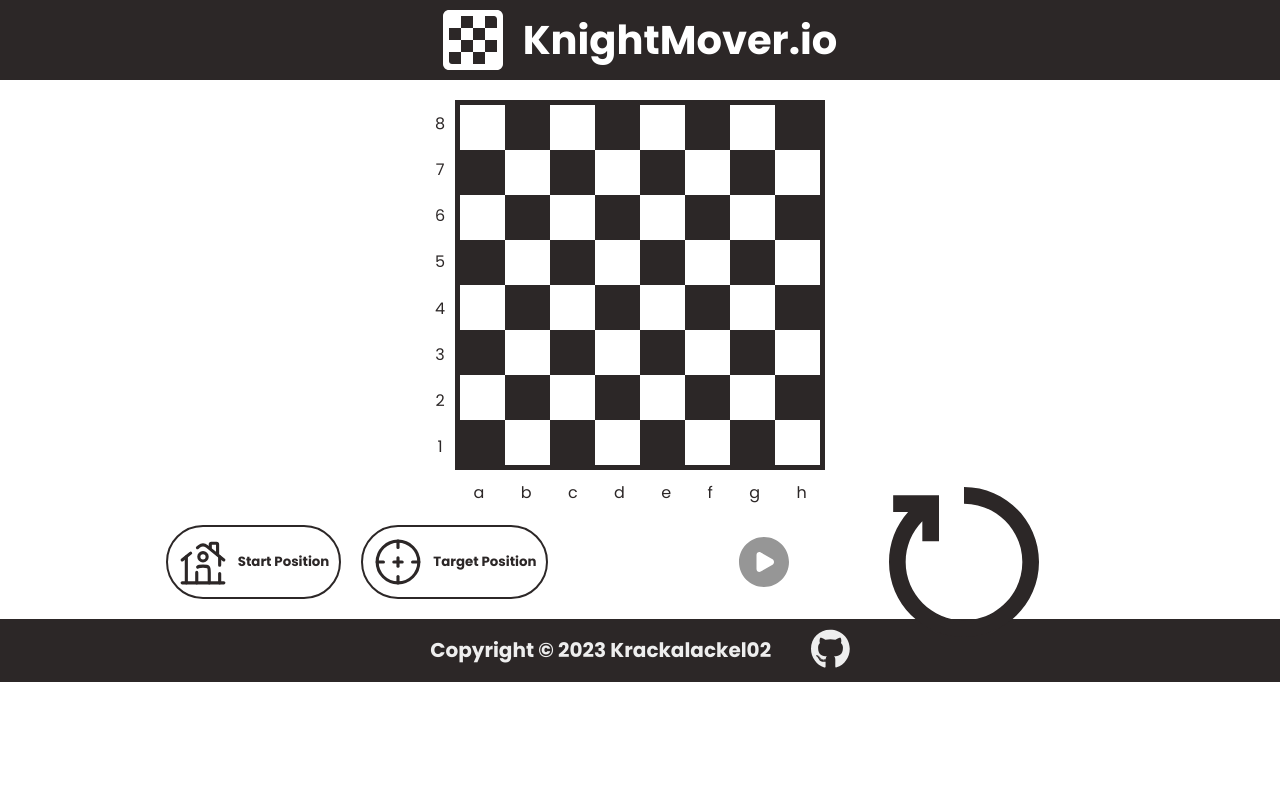
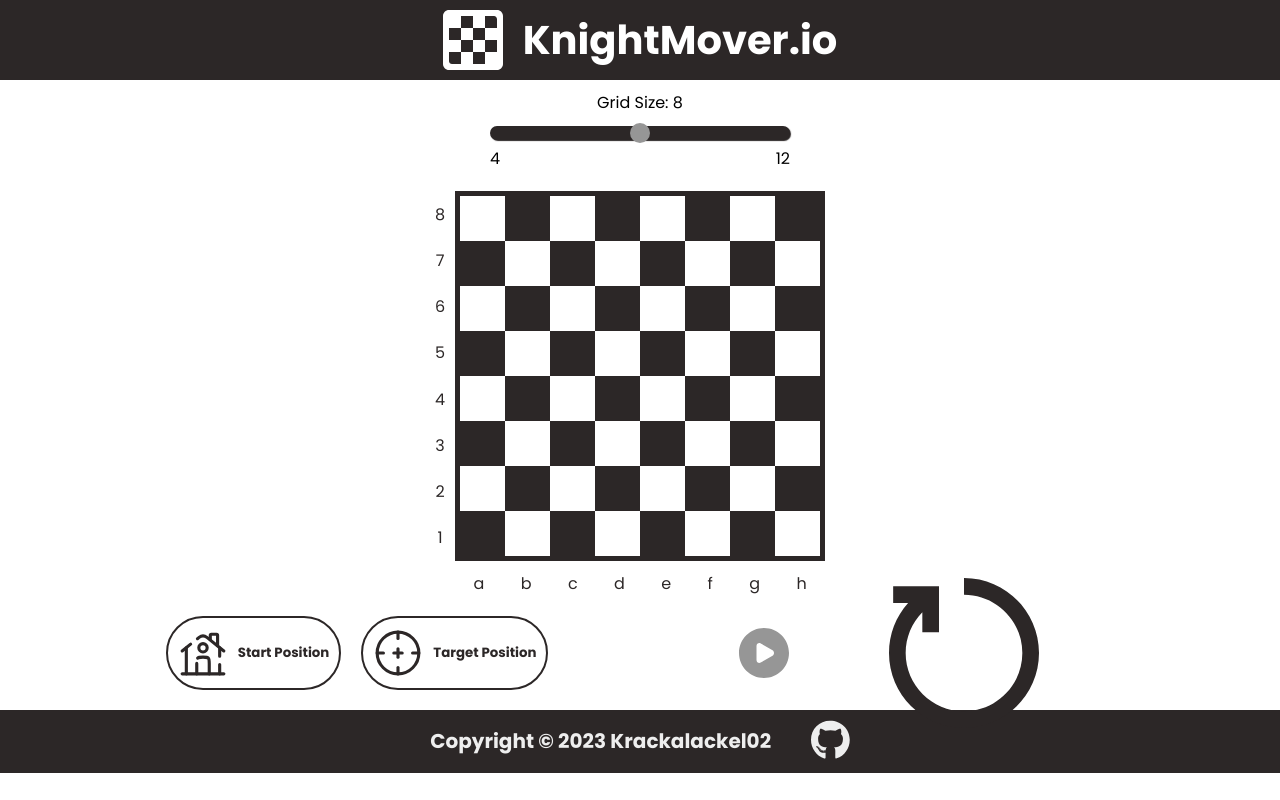
Before and after one commit to krackalackel02/Knights, a React (Vite) app: page / in a window 1280 px wide. Built offline with nearby package versions, Linux system fonts and the light colour scheme.

Commit message:
added slider to change grid size

```diff
--- a/src/App.jsx
+++ b/src/App.jsx
@@ -3,11 +3,13 @@ import Board from "./features/Board/components/Board";
 import Buttons from "./components/Buttons";
 import Footer from "./components/Footer";
 import Header from "./components/Header";
+import Slider from "./components/SLider";
 import { GameProvider } from "./features/Board/gameContext";
 const App = () => {
 	return (
 		<GameProvider>
 			<Header />
+			<Slider/>
 			<Board />
 			<Buttons />
 			<Footer />
--- /dev/null
+++ b/src/components/SLider.jsx
@@ -0,0 +1,43 @@
+import React, { useRef } from "react";
+import { ACTIONS } from "../features/Board/gameReducer";
+import { useGame } from "../features/Board/gameContext";
+import "./Slider.css";
+
+export default function Slider() {
+    const { state, dispatch } = useGame();
+    const sliderVal = useRef();
+    const sliderDef=8
+    const sliderMin=4
+    const sliderMax=12
+
+    const handleChange = (e) => {
+        const sliderValue = sliderVal.current.value;
+        dispatch({ type: ACTIONS.CHANGEGRID, payload: { grid: sliderValue } });
+    };
+
+    return (
+        <div className="slider-grid">
+            <label htmlFor="range" className="slider-label">
+                Grid Size: {sliderVal.current?.value || sliderDef}
+            </label>
+            <div className="slider-input">
+                <input
+                    type="range"
+                    name="range"
+                    id="range"
+                    min={sliderMin}
+                    max={sliderMax}
+                    step={1}
+                    defaultValue={sliderDef}
+                    onChange={handleChange}
+                    className="slider-input"
+                    ref={sliderVal}
+                />
+                <div className="slider-val">
+                    <div>{sliderMin}</div>
+                    <div>{sliderMax}</div>
+                </div>
+            </div>
+        </div>
+    );
+}
--- /dev/null
+++ b/src/components/Slider.css
@@ -0,0 +1,107 @@
+.slider-grid {
+	display: flex;
+	flex-direction: column;
+	align-items: center;
+	gap: 5px;
+    margin-top: 10px;
+}
+.slider-input{
+    width: 300px;
+    display: flex;
+    flex-direction: column;
+    align-content: center;
+}
+.slider-val{
+    display: flex;
+    align-items: center;
+    justify-content: space-between;
+}
+input[type="range"] {
+	height: 26px;
+	-webkit-appearance: none;
+	appearance: none;
+    width: 100%;
+}
+input[type="range"]:focus {
+	outline: none;
+}
+input[type="range"]::-webkit-slider-runnable-track {
+	width: 100%;
+	height: 14px;
+	cursor: pointer;
+	animate: 0.2s;
+	box-shadow: 1px 1px 1px var(--global-theme);
+	background: var(--global-theme);
+	border-radius: 14px;
+	border: 0px solid #000000;
+}
+input[type="range"]::-webkit-slider-thumb {
+	box-shadow: 0px 0px 0px #000000;
+	border: 0px solid #000000;
+	height: 20px;
+	width: 20px;
+	border-radius: 24px;
+	background: var(--play-disabled);
+	cursor: pointer;
+	-webkit-appearance: none;
+	margin-top: -3px;
+}
+input[type="range"]:focus::-webkit-slider-runnable-track {
+	background: var(--global-theme);
+}
+input[type="range"]::-moz-range-track {
+	width: 100%;
+	height: 14px;
+	cursor: pointer;
+	animate: 0.2s;
+	box-shadow: 1px 1px 1px var(--global-theme);
+	background: var(--global-theme);
+	border-radius: 14px;
+	border: 0px solid #000000;
+}
+input[type="range"]::-moz-range-thumb {
+	box-shadow: 0px 0px 0px #000000;
+	border: 0px solid #000000;
+	height: 20px;
+	width: 20px;
+	border-radius: 24px;
+	background: var(--play-disabled);
+	cursor: pointer;
+}
+input[type="range"]::-ms-track {
+	width: 100%;
+	height: 14px;
+	cursor: pointer;
+	animate: 0.2s;
+	background: transparent;
+	border-color: transparent;
+	color: transparent;
+}
+input[type="range"]::-ms-fill-lower {
+	background: var(--global-theme);
+	border: 0px solid #000000;
+	border-radius: 28px;
+	box-shadow: 1px 1px 1px var(--global-theme);
+}
+input[type="range"]::-ms-fill-upper {
+	background: var(--global-theme);
+	border: 0px solid #000000;
+	border-radius: 28px;
+	box-shadow: 1px 1px 1px var(--global-theme);
+}
+input[type="range"]::-ms-thumb {
+	margin-top: 1px;
+	box-shadow: 0px 0px 0px #000000;
+	border: 0px solid #000000;
+	height: 20px;
+	width: 20px;
+	border-radius: 24px;
+	background: var(--play-disabled);
+	cursor: pointer;
+}
+input[type="range"]:focus::-ms-fill-lower {
+	background: var(--global-theme);
+}
+input[type="range"]:focus::-ms-fill-upper {
+	background: var(--global-theme);
+}
--- a/src/features/Board/board.js
+++ b/src/features/Board/board.js
@@ -9,7 +9,7 @@ export default function BoardCreator(numRows) {
 	}
 	Rows.forEach((row) => {
 		Columns.forEach((column) => {
-			List.push(`${row + column}`);
+			List.push(`${row + "-" + column}`);
 		});
 	});
 	return { Rows, Columns, List };
--- a/src/features/Board/components/Board.jsx
+++ b/src/features/Board/components/Board.jsx
@@ -34,7 +34,7 @@ const Board = () => {
 		}
 	};
 
-	const numRows = 8;
+	const numRows = state.gridSize;
 	const board = BoardCreator(numRows);
 	let alt = true;
 	let dark = false;
--- a/src/features/Board/gameReducer.js
+++ b/src/features/Board/gameReducer.js
@@ -1,4 +1,5 @@
 import { knightMoves, convert } from "../Knight/knight";
+import BoardCreator from "./board";
 export const ACTIONS = {
 	WAITFORSTARTBUTTON: "waitForStartButton",
 	WAITFORSTARTPOS: "waitForStartPos",
@@ -8,6 +9,7 @@ export const ACTIONS = {
 	SETTARGETPOS: "setTargetPos",
 	PLAY: "play",
 	RESET_GAME: "resetGame",
+	CHANGEGRID: "changeGrid",
 };
 
 export const initialGameState = {
@@ -17,6 +19,7 @@ export const initialGameState = {
 	targetPos: null,
 	isPlaying: false,
 	path: null,
+	gridSize: 8,
 };
 
 const reducerGame = (state, action) => {
@@ -55,17 +58,29 @@ const reducerGame = (state, action) => {
 			};
 
 		case ACTIONS.PLAY:
+			console.log(state.path);
 			return {
 				...state,
 				activeButton: null,
 				isPlaying: true,
 				waitingFor: null,
-				path: knightMoves(convert(state.startPos), convert(state.targetPos)),
+				path: knightMoves(
+					convert(state.startPos),
+					convert(state.targetPos),
+					BoardCreator(state.gridSize).List.map((item) => {
+						return convert(item);
+					})
+				),
 			};
 
 		case ACTIONS.RESET_GAME:
-			return { ...initialGameState };
+			return { ...initialGameState, gridSize: state.gridSize };
 
+		case ACTIONS.CHANGEGRID:
+			return {
+				...initialGameState,
+				gridSize: action.payload.grid,
+			};
 		default:
 			return state;
 	}
--- a/src/features/Knight/knight.js
+++ b/src/features/Knight/knight.js
@@ -1,19 +1,4 @@
-function BoardCreator(numRows) {
-	const Rows = [];
-	const Columns = [];
-	const List = [];
-	const asciiA = 65;
-	for (let index = 0; index < numRows; index++) {
-		Rows.push(`${numRows - index}`);
-		Columns.push(`${String.fromCharCode(asciiA + index).toLowerCase()}`);
-	}
-	Rows.forEach((row) => {
-		Columns.forEach((column) => {
-			List.push(`${row + "-" + column}`);
-		});
-	});
-	return { Rows, Columns, List };
-}
+import BoardCreator from "../Board/board";
 export function convert(input) {
 	let output;
 	if (typeof input === "string") {
```
Also changed, not shown: 5 other files (tests, documents, lock files or other folders).
